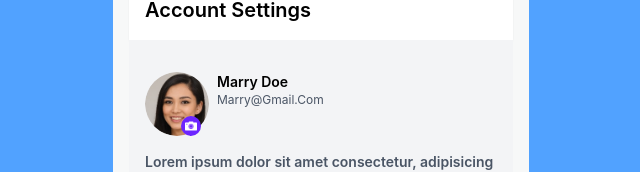
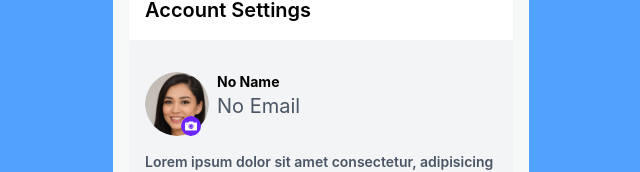
Before and after one commit to Nitish2909/Educase-Assignment, a React (Vite) app in the folder PopX/: page /account in a window 1280 px wide. Shown: the part 296-468 px from the top of the page, without its empty margins (319-959 px from the left). Built offline with nearby package versions, Linux system fonts and the light colour scheme.

Commit message:
assignment

```diff
--- a/PopX/src/Pages/Account.jsx
+++ b/PopX/src/Pages/Account.jsx
@@ -1,8 +1,18 @@
-import React from "react";
+import React, { useEffect, useState } from "react";
 import profile from "../assets/profile.png";
 import camera from "../assets/camera.png";
 
 const Account = () => {
+  const [user, setUser] = useState(null);
+
+  useEffect(() => {
+    const savedUser = localStorage.getItem("currentUser");
+
+    if (savedUser) {
+      setUser(JSON.parse(savedUser));
+    }
+  }, []);
+
   return (
     <div className="bg-blue-400 min-h-screen flex items-center justify-center ">
       <div className="min-h-screen flex items-center justify-center bg-[#f7f8f8] px-4">
@@ -24,8 +34,10 @@ const Account = () => {
                 </div>
               </div>
               <div>
-                <p className="font-semibold">Marry Doe</p>
-                <p className="text-gray-600 text-xs">Marry@Gmail.Com</p>
+                <p className="font-bold">{user?.fullName || "No Name"}</p>
+                <p className="text-gray-600 text-xl">
+                  {user?.email || "No Email"}
+                </p>
               </div>
             </div>
             <p className="font-semibold text-gray-600">
--- a/PopX/src/Pages/Login.jsx
+++ b/PopX/src/Pages/Login.jsx
@@ -21,6 +21,9 @@ const Login = () => {
     // Check email and password
     if (user.email === email && user.password === password) {
       setError("");
+
+      // saved logged-in user
+      localStorage.setItem("currentUser", JSON.stringify(user));
       navigate("/account"); // Navigate to Account page
     } else {
       setError("Invalid email or password");
--- a/PopX/src/Pages/Signup.jsx
+++ b/PopX/src/Pages/Signup.jsx
@@ -49,6 +49,8 @@ const Signup = () => {
       setErrors({});
       // Save to localStorage
       localStorage.setItem("signupData", JSON.stringify(formData));
+
+      localStorage.setItem("currentUser", JSON.stringify(formData));
       setSuccessMessage("Account created successfully!");
 
        navigate("/account");
```
